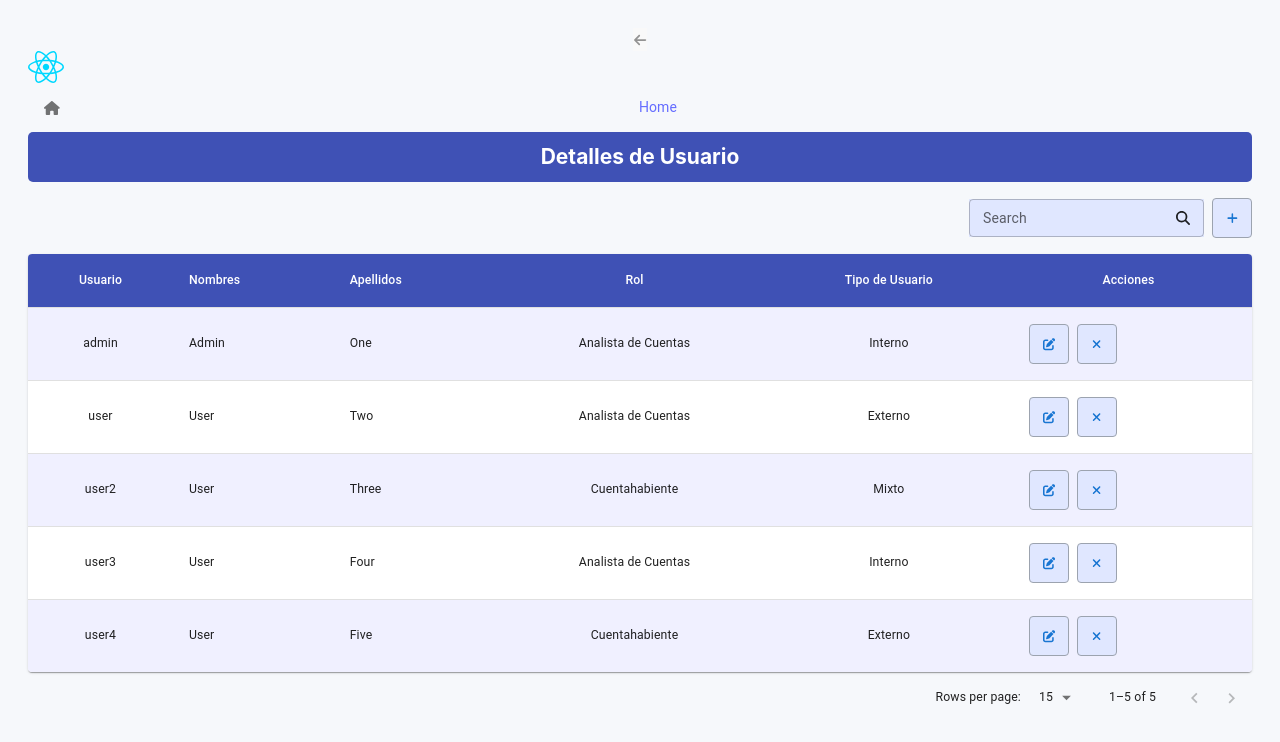
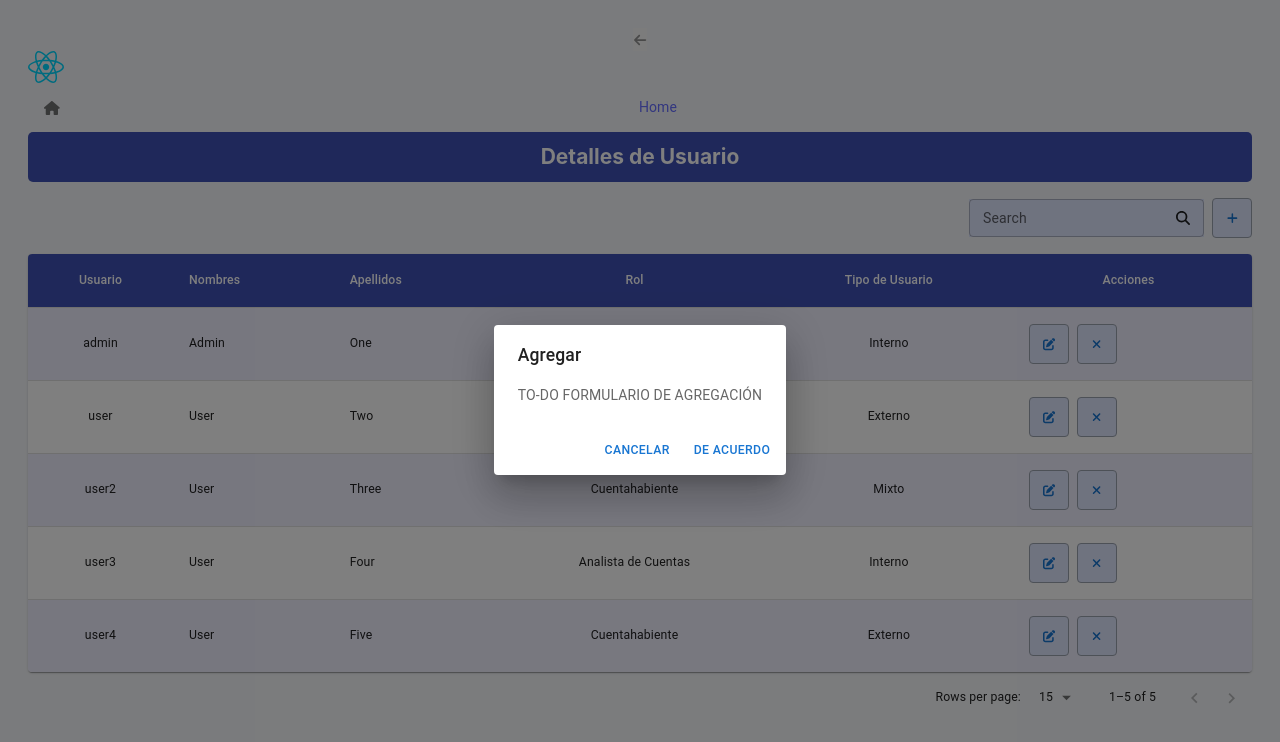
Before and after one commit to Ingenieria-En-Software-2/Frontend, a React (Vite) app: page /users in a window 1280 px wide. Both pictures are taken after a click on the button 1232 px from the left and 218 px from the top of the page. Shown: the top 742 px of the page. Built offline with nearby package versions, Linux system fonts and the light colour scheme.

Commit message:
Modify buttons

```diff
--- a/index.html
+++ b/index.html
@@ -4,7 +4,7 @@
     <meta charset="UTF-8" />
     <link rel="icon" type="image/svg+xml" href="/vite.svg" />
     <meta name="viewport" content="width=device-width, initial-scale=1.0" />
-    <title>Vite + React + TS</title>
+    <title>Caribbean Wallet</title>
   </head>
   <body>
     <div id="root"></div>
--- /dev/null
+++ b/src/components/AlertDialog.tsx
@@ -0,0 +1,35 @@
+import * as React from 'react';
+import Button from '@mui/material/Button';
+import Dialog from '@mui/material/Dialog';
+import DialogActions from '@mui/material/DialogActions';
+import DialogContent from '@mui/material/DialogContent';
+import DialogContentText from '@mui/material/DialogContentText';
+import DialogTitle from '@mui/material/DialogTitle';
+
+export default function AlertDialog({ open, handleClose, title, content }: any) {
+  return (
+    <div>
+      <Dialog
+        open={open}
+        onClose={handleClose}
+        aria-labelledby="alert-dialog-title"
+        aria-describedby="alert-dialog-description"
+      >
+        <DialogTitle id="alert-dialog-title">
+          {title}
+        </DialogTitle>
+        <DialogContent>
+          <DialogContentText id="alert-dialog-description">
+            {content}
+          </DialogContentText>
+        </DialogContent>
+        <DialogActions>
+          <Button onClick={handleClose}>Cancelar</Button>
+          <Button onClick={handleClose} autoFocus>
+            De acuerdo
+          </Button>
+        </DialogActions>
+      </Dialog>
+    </div>
+  );
+}
--- /dev/null
+++ b/src/components/Buttons.tsx
@@ -0,0 +1,85 @@
+import * as React from "react";
+import Button from "@mui/material/Button";
+import AlertDialog from "./AlertDialog";
+import { AddIcon, EditIcon, DeleteIcon } from "components/ux/Icons";
+
+const buttonStyle = {
+  ml: 1,
+  borderRadius: "4px",
+  border: "1px solid #9ca3af",
+  height: "40px",
+  maxWidth: "40px",
+  minWidth: "40px",
+  backgroundColor: "#e0e7ff",
+  "&:hover": { border: "1px solid #a5b4fc", backgroundColor: "#a5b4fc" },
+};
+
+const iconStyle = "text-gray-700 hover:text-gray-500";
+
+function AddButton() {
+  const [open, setOpen] = React.useState(false);
+
+  const handleClickOpen = () => {
+    setOpen(true);
+  };
+
+  const handleClose = () => {
+    setOpen(false);
+  };
+
+  return (
+    <div>
+      <Button variant="outlined" onClick={handleClickOpen} sx={buttonStyle}>
+        <AddIcon className={iconStyle} />
+      </Button>
+      <AlertDialog open={open} handleClose={handleClose} title="Agregar" content="TO-DO FORMULARIO DE AGREGACIÓN" />
+    </div>
+  );
+}
+
+function DeleteButton() {
+  const [open, setOpen] = React.useState(false);
+
+  const handleClickOpen = () => {
+    setOpen(true);
+  };
+
+  const handleClose = () => {
+    setOpen(false);
+  };
+  return (
+    <div>
+      <Button variant="outlined" onClick={handleClickOpen} sx={buttonStyle}>
+        <DeleteIcon className={iconStyle} />
+      </Button>
+      <AlertDialog
+        open={open}
+        handleClose={handleClose}
+        title="Eliminar"
+        content="¿Está seguro que desea eliminar este registro?"
+      />
+    </div>
+  );
+}
+
+function EditButton() {
+  const [open, setOpen] = React.useState(false);
+
+  const handleClickOpen = () => {
+    setOpen(true);
+  };
+
+  const handleClose = () => {
+    setOpen(false);
+  };
+  return (
+    <div>
+      <Button variant="outlined" onClick={handleClickOpen} sx={buttonStyle}>
+        <EditIcon className={iconStyle} />
+      </Button>
+      <AlertDialog open={open} handleClose={handleClose} title="Editar" content="TO-DO FORMULARIO DE EDICIÓN" />
+    </div>
+  );
+}
+
+export { AddButton, DeleteButton, EditButton };
--- a/src/components/DataTable.tsx
+++ b/src/components/DataTable.tsx
@@ -13,7 +13,8 @@ import { Grid, Box } from "@mui/material";
 import TextField from "@mui/material/TextField";
 import Button from "@mui/material/Button";
 
-import { SearchIcon, AddIcon } from "components/ux/Icons";
+import { SearchIcon } from "components/ux/Icons";
+import { AddButton } from "components/Buttons";
 
 export interface Column {
   id: string;
@@ -116,15 +117,7 @@ export default function DataTable({ title, columns, rows }: Props): Box {
         </Box>
 
         {/* Add Button */}
-        <Button
-          variant="text"
-          sx={buttonStyle}
-          onClick={() => {
-            console.log("Add Button Clicked");
-          }}
-        >
-          <AddIcon className="text-gray-700 hover:text-gray-500" />
-        </Button>
+        <AddButton />
       </Grid>
       <TableContainer component={Paper} sx={{ maxHeight: 440 }}>
         <Table stickyHeader sx={{ minWidth: 650 }} aria-label="simple table">
@@ -163,18 +156,7 @@ export default function DataTable({ title, columns, rows }: Props): Box {
                       {/* Actions */}
                       {typeof value === "object" ? (
                         <Grid container direction="row" justifyContent="flex-start" alignItems="center">
-                          {value.map((action) => (
-                            <Button
-                              key={action.id}
-                              variant="text"
-                              sx={buttonStyle}
-                              onClick={() => {
-                                console.log("Action Button Clicked");
-                              }}
-                            >
-                              {action.icon}
-                            </Button>
-                          ))}
+                          {value.map((action) => ( action.button ))}
                         </Grid>
                       ) : (
                         value
--- a/src/modules/User/widgets/UserProfiles.tsx
+++ b/src/modules/User/widgets/UserProfiles.tsx
@@ -2,7 +2,8 @@ import DashboardLayoutBasic from "modules/Layout/widgets/containers/DashboardLay
 import { DashboardWrapper } from "modules/Layout/context/dashboardLayout";
 import DataTable from "components/DataTable";
 import { Column } from "components/DataTable";
-import { EditIcon, DeleteIcon } from "components/ux/Icons";
+import  { DeleteButton, EditButton } from "components/Buttons";
+
 
 const UserProfiles = () => {
   const columns: Array<Column> = [
@@ -20,18 +21,12 @@ const UserProfiles = () => {
       {
         id: "1",
         label: "Editar",
-        icon: <EditIcon className="text-gray-700 hover:text-gray-500"/>,
-        onClick: () => {
-          console.log("Editar");
-        },
+        button: <EditButton />,
       },
       {
         id: "2",
         label: "Eliminar",
-        icon:  <DeleteIcon className="text-gray-700 hover:text-gray-500"/>,
-        onClick: () => {
-          console.log("Eliminar");
-        },
+        button: <DeleteButton />,
       },
     ];
 
@@ -50,7 +45,7 @@ const UserProfiles = () => {
     <DashboardWrapper>
       <DashboardLayoutBasic>
         {/* <h1>Perfiles de Usuario</h1> */}
-        <DataTable title="Detalles de Usuario" columns={columns} rows={rows}/>
+        <DataTable title="Detalles de Usuario" columns={columns} rows={rows} />
       </DashboardLayoutBasic>
     </DashboardWrapper>
   );
```
